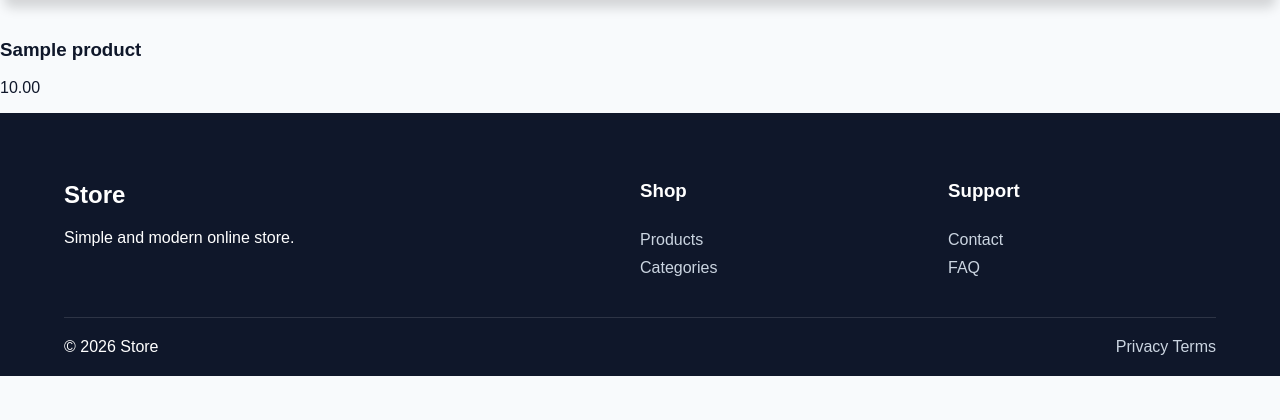
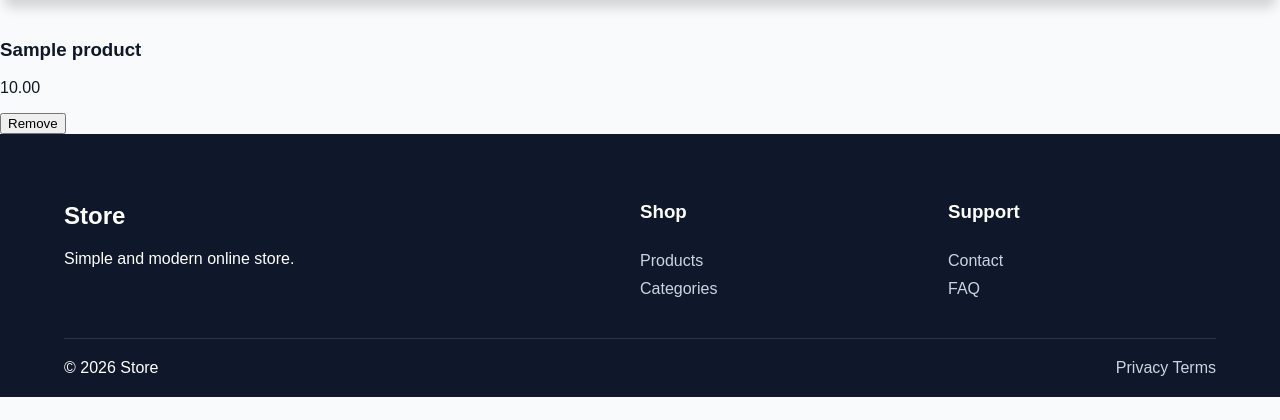
Before and after one commit to veltorex/django-ecommerce, a Django app: page /cart/ in a window 1280 px wide. Shown: the part 70-490 px from the top of the page. Run offline with Django 5.2, Linux system fonts and the light colour scheme; a user stored in the database is signed in; tables that the repository leaves empty hold one stand-in row (values such as "Sample post").

Commit message:
add remove item button to cart page

```diff
--- a/cart/templates/cart/cart.html
+++ b/cart/templates/cart/cart.html
@@ -8,6 +8,10 @@
             <div>
                 <h3>{{ item.product.title }}</h3>
                 <p>{{ item.product.price }}</p>
+                <form method="post" action="{% url 'cart:remove' item.id %}">
+                    {% csrf_token %}
+                    <button type="submit">Remove</button>
+                </form>
             </div>
         {% endfor %}
     </main>
```
